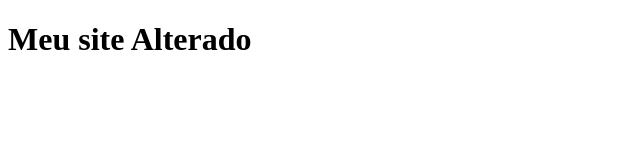
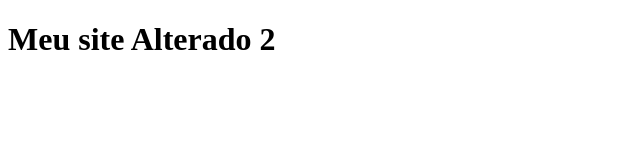
Before and after one commit to Roxanerx/Teste, a plain HTML site: page index.html in a window 1280 px wide. Shown: the full height of the page, 0-640 px from the left. Drawn offline with Linux system fonts and the light colour scheme.

Commit message:
Título alterado 2

```diff
--- a/index.html
+++ b/index.html
@@ -6,6 +6,6 @@
     <title>Document</title>
 </head>
 <body>
-    <h1>Meu site Alterado</h1>
+    <h1>Meu site Alterado 2</h1>
 </body>
 </html>
```
